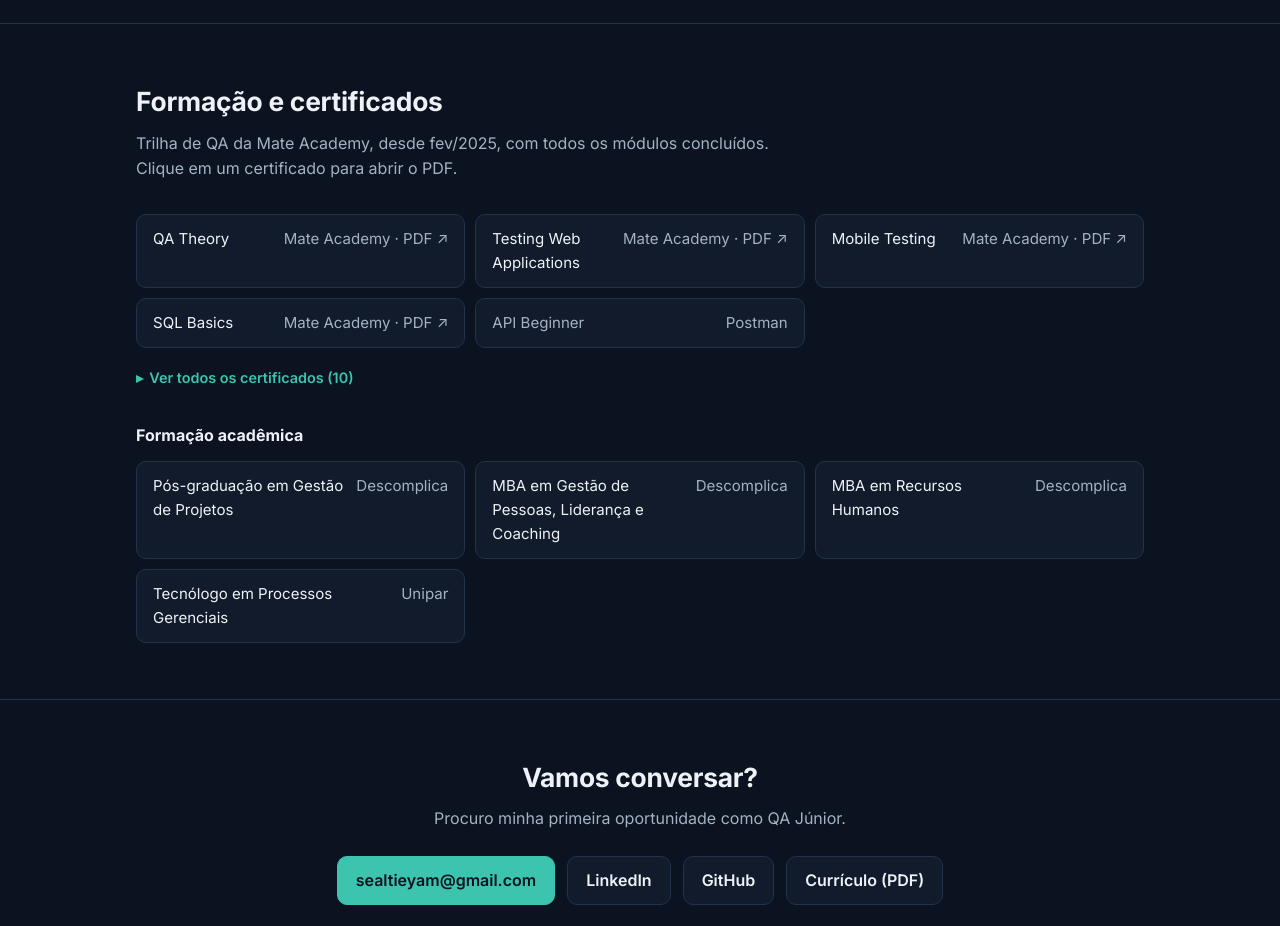
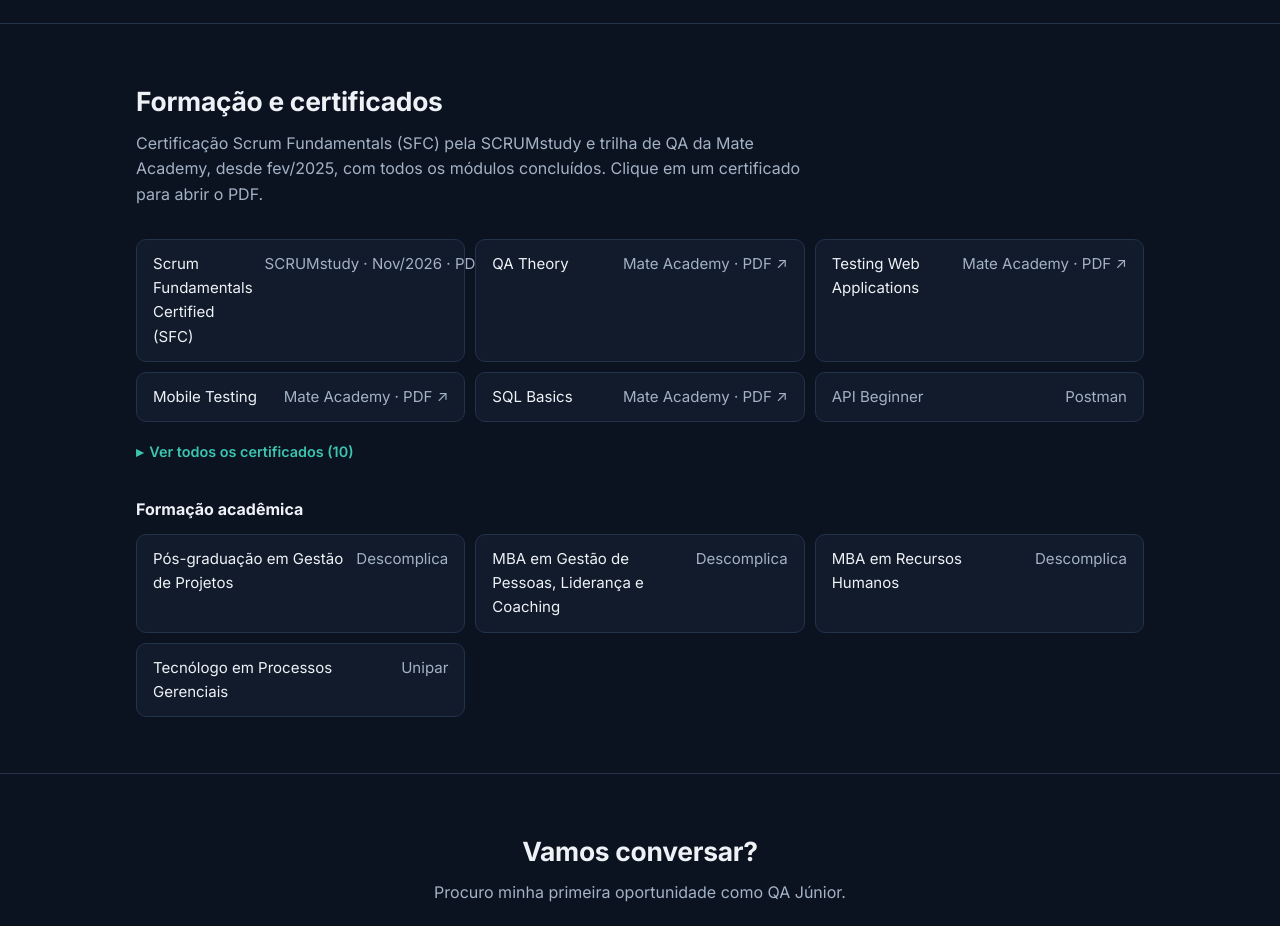
Before and after one commit to Sealtiey/sealtiey.github.io, a plain HTML site: page index.html in a window 1280 px wide. Shown: the part 9440-10366 px from the top of the page. Drawn offline with Linux system fonts and the light colour scheme.

Commit message:
Certificação Scrum Fundamentals Certified (SFC)
Co-Authored-By: Claude Opus 5.5 <noreply@anthropic.com>

```diff
--- a/index.html
+++ b/index.html
@@ -27,7 +27,7 @@
   "knowsLanguage": ["Português", "Inglês", "Língua Brasileira de Sinais (Libras)"],
   "sameAs": ["https://www.linkedin.com/in/sealtieymenegassi/", "https://github.com/Sealtiey"],
   "alumniOf": [{"@type": "EducationalOrganization", "name": "Mate Academy"}, {"@type": "CollegeOrUniversity", "name": "Unipar - Universidade Paranaense"}],
-  "knowsAbout": ["Quality Assurance", "Testes manuais", "Testes de API", "Testes mobile", "Testes de regressão", "Casos de teste", "Plano de teste", "Bug report", "Jira", "TestRail", "Postman", "SQL", "Chrome DevTools", "Android Studio", "Playwright"]
+  "knowsAbout": ["Quality Assurance", "Testes manuais", "Testes de API", "Testes mobile", "Testes de regressão", "Casos de teste", "Plano de teste", "Bug report", "Jira", "TestRail", "Postman", "SQL", "Chrome DevTools", "Android Studio", "Playwright", "Scrum", "Metodologias ágeis"]
 }
 </script>
 <link rel="preconnect" href="https://fonts.googleapis.com">
@@ -684,8 +684,9 @@ pm.<span class="kw">test</span>("Assert response body is Forbidden", () => {
   <section id="certificados">
     <div class="wrap">
       <h2>Formação e certificados</h2>
-      <p class="sub">Trilha de QA da Mate Academy, desde fev/2025, com todos os módulos concluídos. Clique em um certificado para abrir o PDF.</p>
+      <p class="sub">Certificação Scrum Fundamentals (SFC) pela SCRUMstudy e trilha de QA da Mate Academy, desde fev/2025, com todos os módulos concluídos. Clique em um certificado para abrir o PDF.</p>
       <ul class="certs">
+        <li><a href="assets/certificados/scrum-fundamentals-certified.pdf" target="_blank" rel="noopener"><span>Scrum Fundamentals Certified (SFC)</span><span class="cert-org">SCRUMstudy · Nov/2026 · PDF ↗</span></a></li>
         <li><a href="assets/certificados/qa-theory.pdf" target="_blank" rel="noopener"><span>QA Theory</span><span class="cert-org">Mate Academy · PDF ↗</span></a></li>
         <li><a href="assets/certificados/testing-web-applications.pdf" target="_blank" rel="noopener"><span>Testing Web Applications</span><span class="cert-org">Mate Academy · PDF ↗</span></a></li>
         <li><a href="assets/certificados/mobile-testing.pdf" target="_blank" rel="noopener"><span>Mobile Testing</span><span class="cert-org">Mate Academy · PDF ↗</span></a></li>
```
Also changed, not shown: 2 other files.
